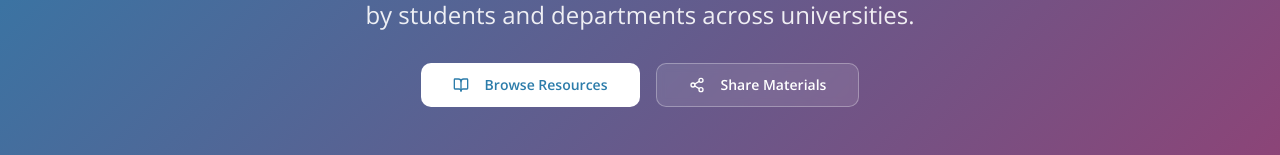
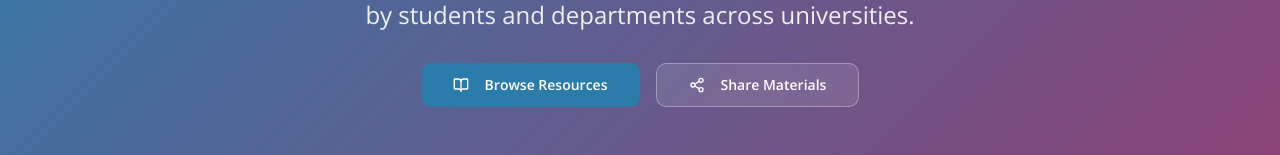
Before and after one commit to RAGULZORO/campus-knowledge-share, a React (Vite) app: page / in a window 1280 px wide. Shown: the part 354-509 px from the top of the page. Built offline with nearby package versions, Linux system fonts and the light colour scheme; no server answers; the database is empty.

Commit message:
Remove white background color
Removed the white background color from the "Browse Resources" button in the Hero component.

```diff
--- a/src/components/Hero.tsx
+++ b/src/components/Hero.tsx
@@ -17,7 +17,7 @@ const Hero = () => {
           </p>
 
           <div className="flex flex-col sm:flex-row gap-4 justify-center mb-12">
-            <Button size="lg" className="bg-white text-primary hover:bg-white/90 dark:hover:bg-white dark:hover:text-primary font-semibold">
+            <Button size="lg" className="text-white hover:bg-white/90 hover:text-primary dark:hover:bg-white dark:hover:text-primary font-semibold">
               <BookOpen className="h-5 w-5 mr-2" />
               Browse Resources
             </Button>
```
